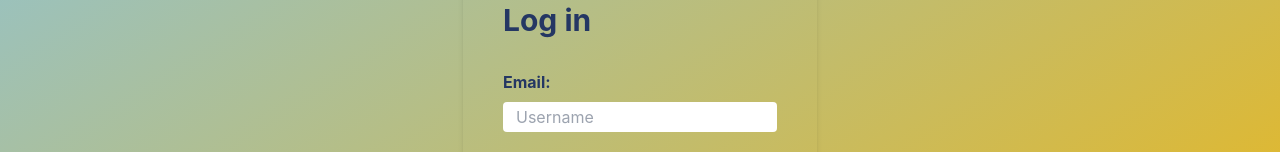
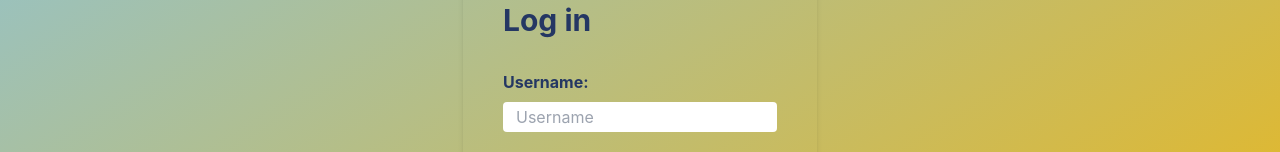
Before and after one commit to GageHarmon/Splittr, a Next.js app in the folder splittr/: page / in a window 1280 px wide. Shown: the part 270-422 px from the top of the page. Built offline with nearby package versions, Linux system fonts and the light colour scheme; no server answers.

Commit message:
change Email to Username

```diff
--- a/splittr/pages/index.tsx
+++ b/splittr/pages/index.tsx
@@ -82,7 +82,7 @@
             <form onSubmit={handleSubmit}>
                 <div className='mb-4'>
                     <label className='block text-dblue font-bold mb-2' htmlFor='email'>
-                        Email:
+                        Username:
                     </label>
                     <input
                     className='border rounded w-full py-1 px-3 text-gray-700 leading-tight'
```
